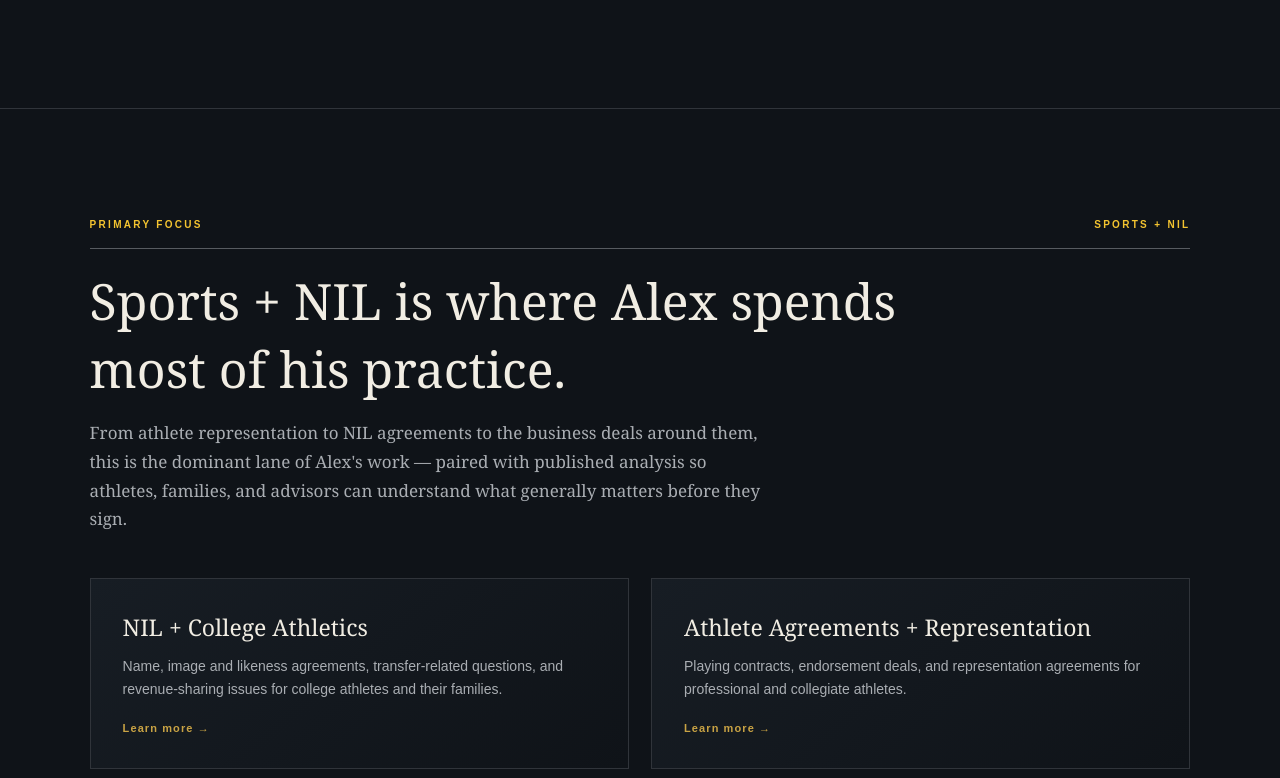
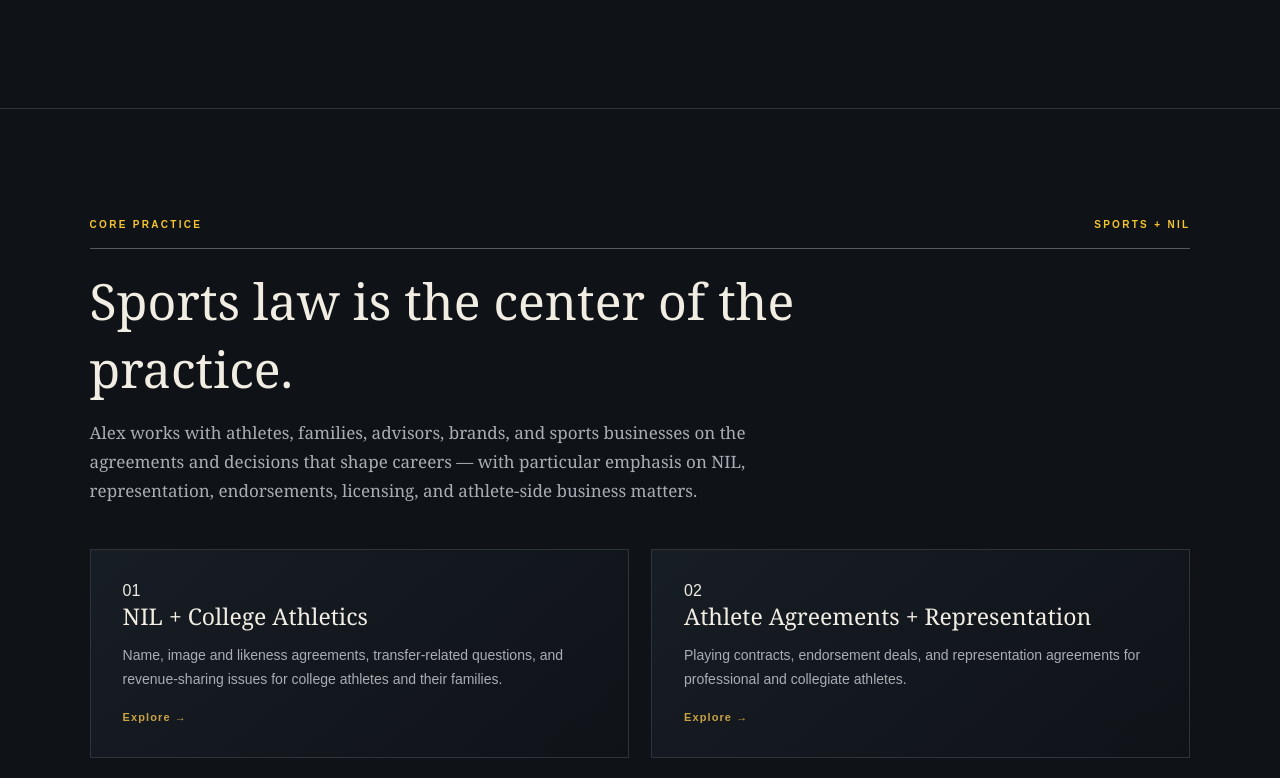
Before and after one commit to alexkaglew-ux/legal-audit, a React (Vite) app: page / in a window 1280 px wide. Shown: the part 1441-2219 px from the top of the page. Built offline with nearby package versions, Linux system fonts and the light colour scheme.

Commit message:
sharpen sports NIL positioning

```diff
--- a/src/components/SportsNilSection.jsx
+++ b/src/components/SportsNilSection.jsx
@@ -2,24 +2,26 @@ import { SPORTS_NIL_GROUPS } from "../content/insights.js";
 
 export default function SportsNilSection() {
   return (
-    <section className="sports-nil section" id="sports-nil" aria-labelledby="sports-nil-heading">
+    <section className="sports-nil section sports-nil-v2" id="sports-nil" aria-labelledby="sports-nil-heading">
       <div className="section-kicker">
-        <span>Primary focus</span>
+        <span>Core practice</span>
         <span>SPORTS + NIL</span>
       </div>
-      <h2 id="sports-nil-heading">Sports + NIL is where Alex spends most of his practice.</h2>
-      <p className="sports-nil-deck">
-        From athlete representation to NIL agreements to the business
-        deals around them, this is the dominant lane of Alex's work —
-        paired with published analysis so athletes, families, and advisors
-        can understand what generally matters before they sign.
-      </p>
+      <div className="sports-nil-intro-grid">
+        <h2 id="sports-nil-heading">Sports law is the center of the practice.</h2>
+        <p className="sports-nil-deck">
+          Alex works with athletes, families, advisors, brands, and sports businesses on the
+          agreements and decisions that shape careers — with particular emphasis on NIL,
+          representation, endorsements, licensing, and athlete-side business matters.
+        </p>
+      </div>
       <div className="sports-nil-grid">
-        {SPORTS_NIL_GROUPS.map((group) => (
+        {SPORTS_NIL_GROUPS.map((group, index) => (
           <a className="sports-nil-card" key={group.id} href={group.href}>
+            <span className="sports-card-index">0{index + 1}</span>
             <h3>{group.title}</h3>
             <p>{group.description}</p>
-            <b>Learn more →</b>
+            <b>Explore →</b>
           </a>
         ))}
       </div>
```
